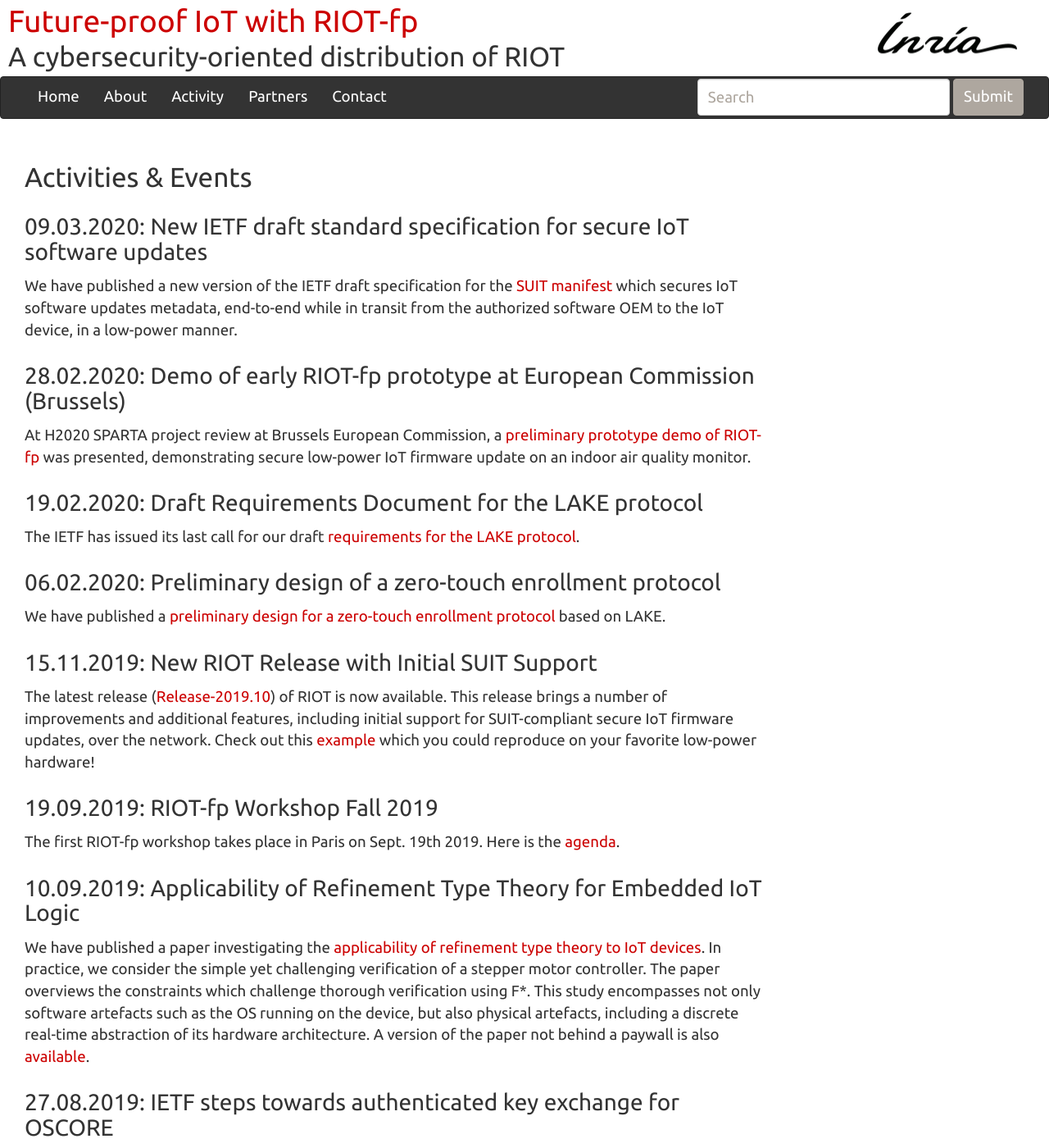
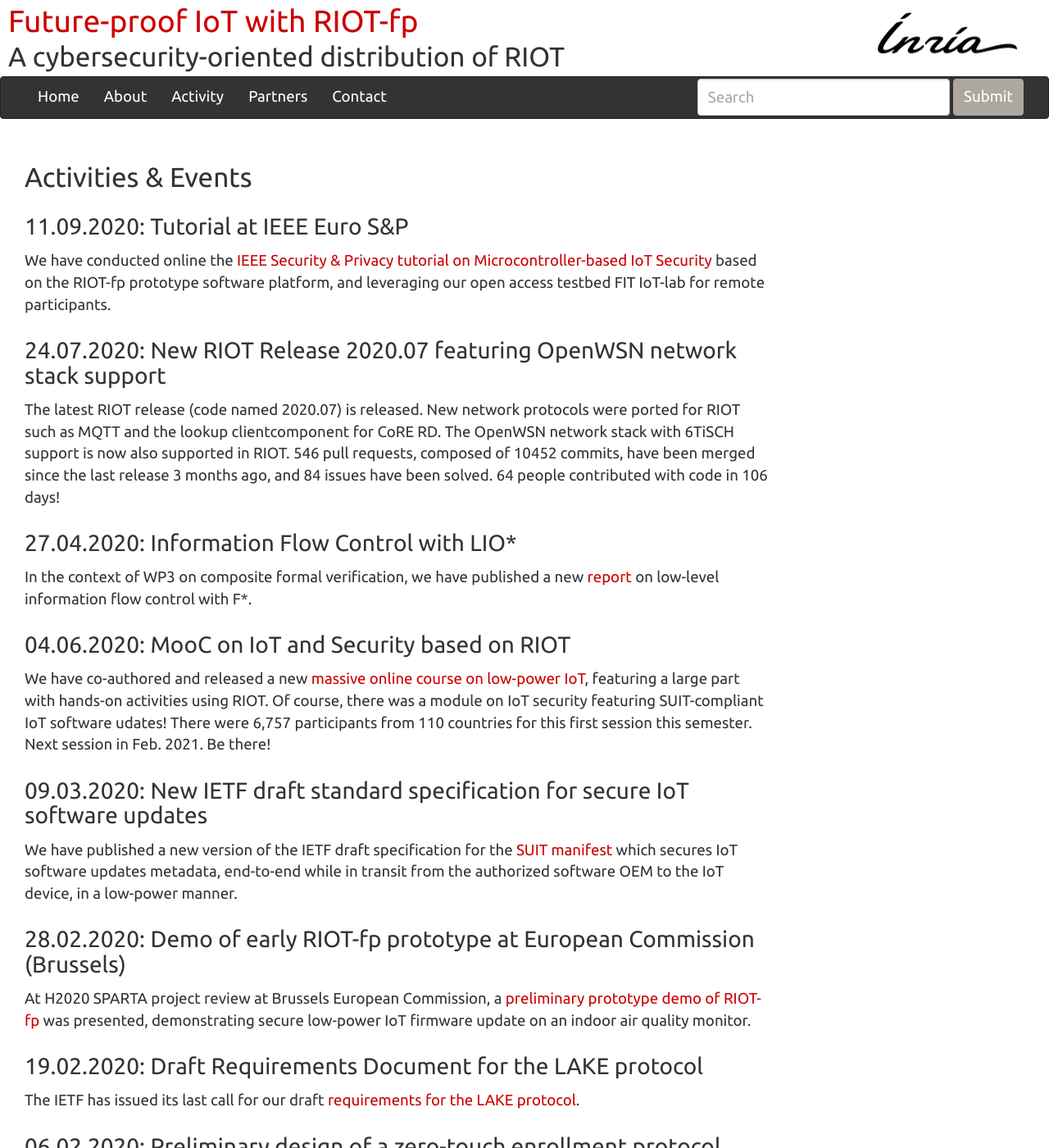
Before and after one commit to future-proof-iot/RIOT-fp, a Jekyll site: the page built from events.md, in a window 1280 px wide and 1400 px high. Shown: the whole window at 82% size. Built offline with Jekyll 4.4.1, drawn with Linux system fonts in a browser that asks for light colours; nearby versions of some CDN libraries; our own code applies the rules of GitHub Pages for plain Markdown files.

Commit message:
News: added news April-Sept 2020

```diff
--- a/events.md
+++ b/events.md
@@ -1,10 +1,22 @@
 ## Activities & Events
 
+### 11.09.2020: Tutorial at IEEE Euro S&P
+We have conducted online the [IEEE Security & Privacy tutorial on Microcontroller-based IoT Security](https://future-proof-iot.github.io/Tutorial/) based on the RIOT-fp prototype software platform, and leveraging our open access testbed FIT IoT-lab for remote participants.
+
+### 24.07.2020: New RIOT Release 2020.07 featuring OpenWSN network stack support
+The latest RIOT release (code named 2020.07) is released.  New network protocols were ported for RIOT such as MQTT and the lookup clientcomponent for CoRE RD. The OpenWSN network stack with 6TiSCH support is now also supported in RIOT. 546 pull requests, composed of 10452 commits, have been merged since the
+last release 3 months ago, and 84 issues have been solved. 64 people contributed with code in 106 days!
+
+### 27.04.2020: Information Flow Control with LIO*
+In the context of WP3 on composite formal verification, we have published a new [report](https://arxiv.org/pdf/2004.12885.pdf) on low-level information flow control with F*.
+
+### 04.06.2020: MooC on IoT and Security based on RIOT
+We have co-authored and released a new [massive online course on low-power IoT](https://www.fun-mooc.fr/courses/course-v1:inria+41020+session01/about), featuring a large part with hands-on activities using RIOT. Of course, there was a module on IoT security featuring SUIT-compliant IoT software udates! There were 6,757 participants from 110 countries for this first session this semester. Next session in Feb. 2021. Be there!
+
 ### 09.03.2020: New IETF draft standard specification for secure IoT software updates
-We have published a new version of the  IETF draft specification for the [SUIT manifest](https://tools.ietf.org/html/draft-ietf-suit-manifest-04) which secures IoT software updates metadata, end-to-end while in transit from the authorized software OEM to the IoT device, in a low-power manner.
+We have published a new version of the IETF draft specification for the [SUIT manifest](https://tools.ietf.org/html/draft-ietf-suit-manifest-04) which secures IoT software updates metadata, end-to-end while in transit from the authorized software OEM to the IoT device, in a low-power manner.
 
 ### 28.02.2020: Demo of early RIOT-fp prototype at European Commission (Brussels)
-
 At H2020 SPARTA project review at Brussels European Commission, a [preliminary prototype demo of RIOT-fp](https://future-proof-iot.github.io/RIOT-fp/files/(2020-02)-SPARTA-RIOT-fp-demo.pdf) was presented, demonstrating secure low-power IoT firmware update on an indoor air quality monitor.
 
 ### 19.02.2020: Draft Requirements Document for the LAKE protocol
```
